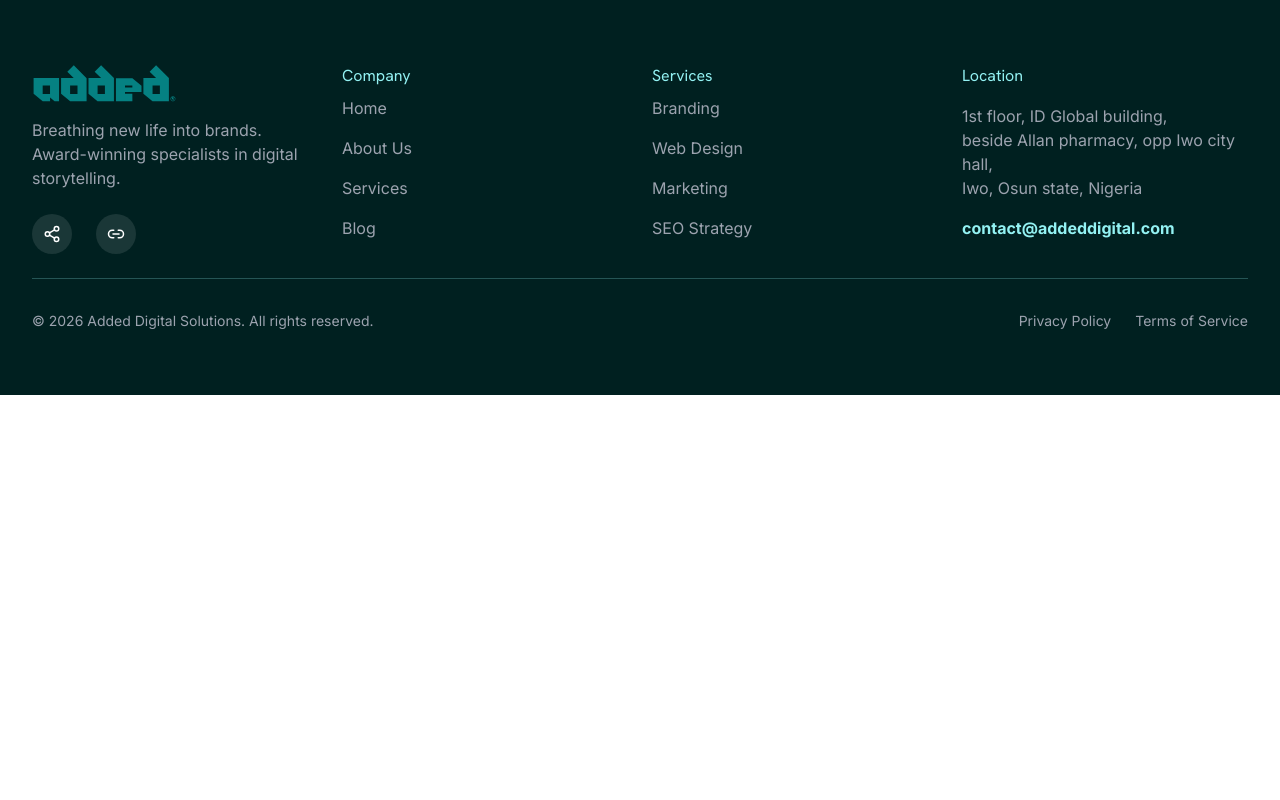
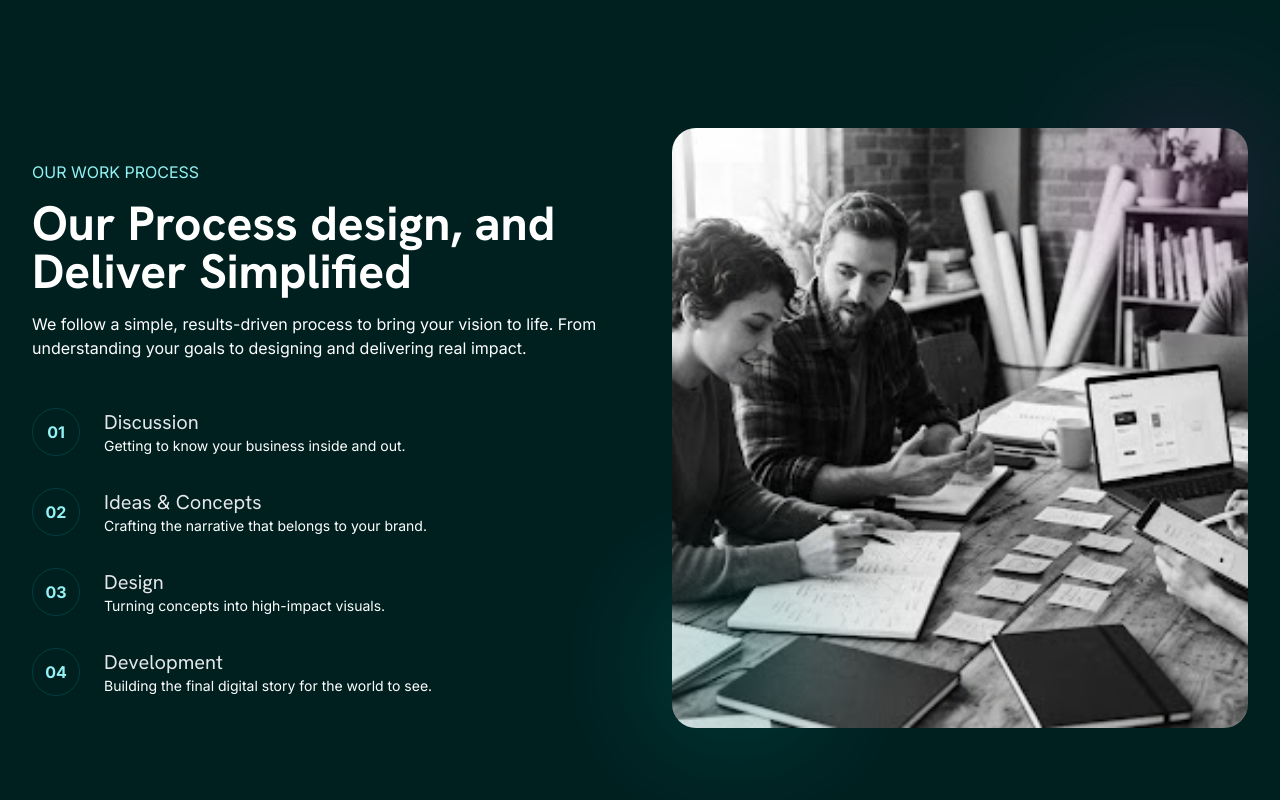
Before and after one commit to Qaudri/added-frontend, a Nuxt app: page / in a window 1280 px wide. Shown: the part 2500-3300 px from the top of the page. Before the commit the page ends 2895 px from the top, so only its background shows below. Built offline with nearby package versions, Linux system fonts and the light colour scheme.

Commit message:
feat: add Process section with content and layout, including new process image

```diff
--- a/pages/index.vue
+++ b/pages/index.vue
@@ -103,6 +103,56 @@
       </ul>
     </Container>
   </section>
+
+  <section class="bg-primary-dark py-32" id="Process">
+    <Container class="grid md:grid-cols-2 gap-12 xl:gap-16 items-center">
+      <div class="text-white space-y-4">
+        <UiTypographyP class="text-primary-light uppercase">OUR WORK PROCESS</UiTypographyP>
+        <UiTypographyH2>Our Process design, and Deliver Simplified</UiTypographyH2>
+        <UiTypographyP>We follow a simple, results-driven process to bring your vision to life. From
+        understanding your goals to designing and delivering real impact.</UiTypographyP>
+        <ul class="space-y-8 pt-8">
+          <li class="flex items-center group gap-6">
+            <span class="h-12 w-12 rounded-full grid place-content-center border border-primary/30 group-hover:bg-primary/20 ease-in-out duration-200 text-primary-light font-bold">01</span>
+
+            <div>
+              <h4 class="text-gray-200 group-hover:text-pink ease-in-out duration-200 text-xl">Discussion</h4>
+              <p class="text-sm">Getting to know your business inside and out.</p>
+            </div>
+          </li>
+          <li class="flex items-center group gap-6">
+            <span class="h-12 w-12 rounded-full grid place-content-center border border-primary/30 group-hover:bg-primary/20 ease-in-out duration-200 text-primary-light font-bold">02</span>
+
+            <div>
+              <h4 class="text-gray-200 group-hover:text-pink ease-in-out duration-200 text-xl">Ideas & Concepts</h4>
+              <p class="text-sm">Crafting the narrative that belongs to your brand.</p>
+            </div>
+          </li>
+          <li class="flex items-center group gap-6">
+            <span class="h-12 w-12 rounded-full grid place-content-center border border-primary/30 group-hover:bg-primary/20 ease-in-out duration-200 text-primary-light font-bold">03</span>
+
+            <div>
+              <h4 class="text-gray-200 group-hover:text-pink ease-in-out duration-200 text-xl">Design</h4>
+              <p class="text-sm">Turning concepts into high-impact visuals.</p>
+            </div>
+          </li>
+          <li class="flex items-center group gap-6">
+            <span class="h-12 w-12 rounded-full grid place-content-center border border-primary/30 group-hover:bg-primary/20 ease-in-out duration-200 text-primary-light font-bold">04</span>
+
+            <div>
+              <h4 class="text-gray-200 group-hover:text-pink ease-in-out duration-200 text-xl">Development</h4>
+              <p class="text-sm">Building the final digital story for the world to see.</p>
+            </div>
+          </li>
+        </ul>
+      </div>
+      <div class="relative">
+        <div class="bg-pink-dark/50 rounded-full h-32 aspect-square absolute top-0 right-0 blur-3xl"></div>
+        <div class="bg-primary/50 rounded-full h-32 aspect-square absolute bottom-0 left-0 blur-3xl"></div>
+        <img src="/images/process.jpg" alt="Our Process" class="rounded-3xl md:h-[600px] object-cover w-full">
+      </div>
+    </Container>
+  </section>
 </template>
 
 <script setup lang="ts">
```
Also changed, not shown: public/images/process.jpg (added).
